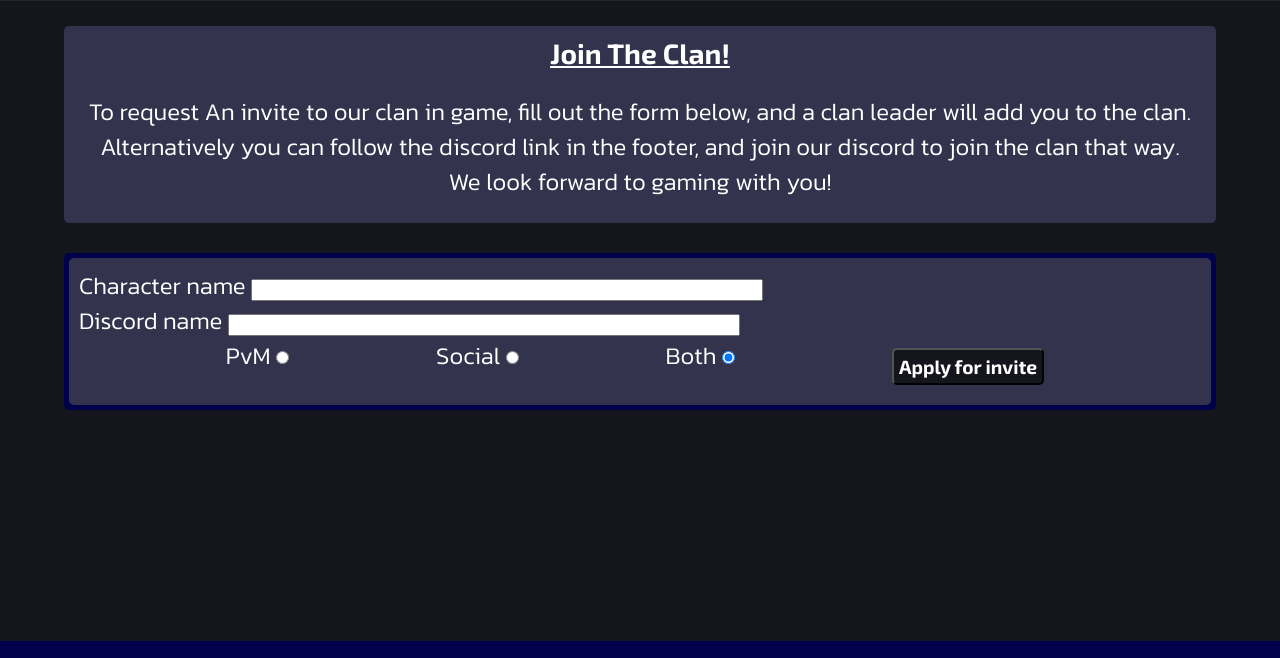
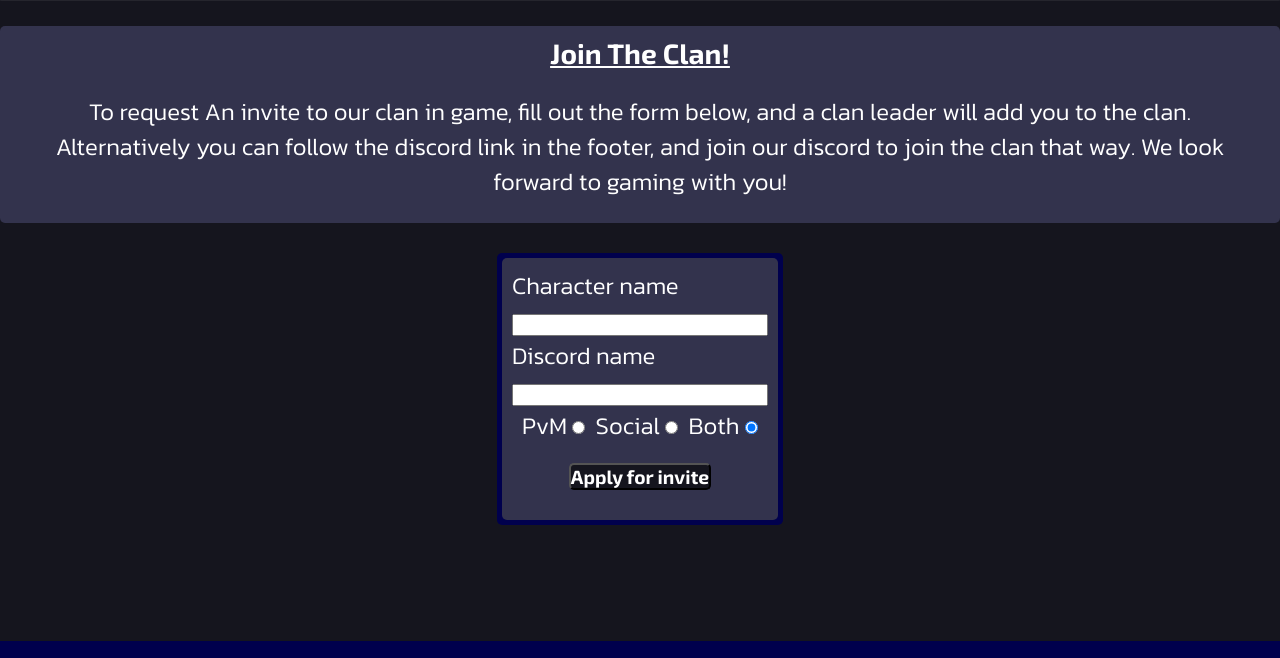
Before and after one commit to EddieCodeHub/Aether-Site, a plain HTML site: page signup.html in a window 1280 px wide. Shown: the part 89-747 px from the top of the page. Drawn offline with Linux system fonts and the light colour scheme.

Commit message:
improve layout of signup page, also add to readme.md

```diff
--- a/assets/css/style.css
+++ b/assets/css/style.css
@@ -171,6 +171,12 @@ main {
 
 /* Signup page */
 
+#signup-page {
+    display: flex;
+    flex-direction: column;
+    column-count: 1;
+}
+
 #signup {
     display: flex;
     flex-direction: column;
@@ -178,7 +184,7 @@ main {
     padding: 5px;
     margin: 1rem;
     border-radius: 5px;
-    height: fit-content;
+    height: auto;
 }
 
 #signup-form {
@@ -211,14 +217,19 @@ main {
 }
 
 #join-button {
+    display: flex;
+    align-content: center;
     background-color: #15151e;
     color: #ffffff;
     font-family: 'exo 2';
     font-weight: bold;
     border-radius: 5px;
-    margin: 10px;
-    padding:5px;
+    margin: auto;
+    margin-top: 20px;
+    margin-bottom: 20px;
 }
+
+
 
 input[type=text] {
     padding: 5px;
@@ -346,13 +357,12 @@ input[type=text] {
     }
 
     #final_par {
-        width: 90vw;
         margin: auto;
         margin-top: 40px;
     }
 
     #signup {
-        width: 90vw;
+        position: relative;
         margin: auto;
         margin-top: 30px;
     }
@@ -362,7 +372,7 @@ input[type=text] {
     }
 
     input[type=text] {
-        width: 40vw;
+        width: 20vw;
         height: 22px;
     }
 
@@ -391,6 +401,10 @@ input[type=text] {
 
     #signup-page {
         font-size: 180%;
+    }
+
+    #signup-page>div {
+        max-width: 800px;
     }
 
     input[type=text] {
--- a/signup.html
+++ b/signup.html
@@ -53,9 +53,11 @@
             <div id="signup">
                 <form action="https://formdump.codeinstitute.net" method="post" id="signup-form">
                     <label for="ign_input">Character name</label>
+                    <br>
                     <input type="text" name="ign_input" id="ign_input" class="ign_input" required>
                     <br>
                     <label for="disc_name">Discord name</label>
+                    <br>
                     <input type="text" name="disc_name" id="disc_name" class="disc_name" required>
                     <br>
                     <div id="radio-buttons">
@@ -71,7 +73,9 @@
                             <label for="both">Both</label>
                             <input type="radio" id="both" class="both" name="reason" value="both" required checked>
                         </div>
-                        <button type="submit" id="join-button">Apply for invite</button>
+                    </div>
+                    <div id="join_button-div">
+                    <button type="submit" id="join-button">Apply for invite</button>
                     </div>
                 </form>
             </div>
```
Also changed, not shown: 1 other file.
